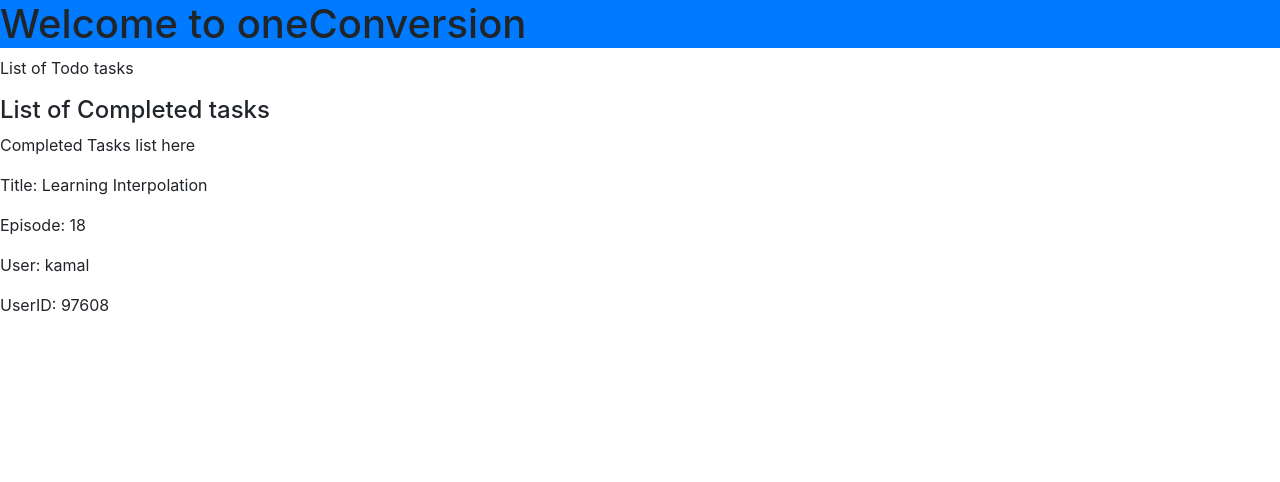
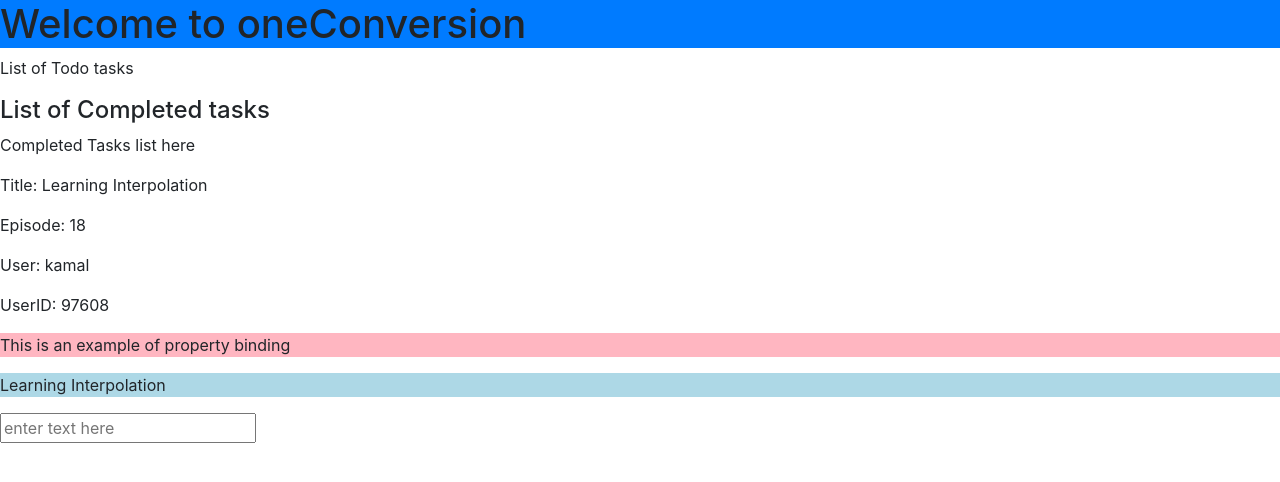
Before and after one commit to Ismail-Opatola/one-conversion-angular-app, an Angular app: page / in a window 1280 px wide. Shown: the top 482 px of the page. Built offline with nearby package versions, Linux system fonts and the light colour scheme.

Commit message:
add note - property binding

```diff
--- a/src/app/app.component.html
+++ b/src/app/app.component.html
@@ -12,4 +12,12 @@
   <p>UserID: {{ user.uid }}</p>
 </div>
 
+<div>
+  <p [ngStyle]="{ 'background-color': colorVal }">This is an example of property binding</p>
+  <p [innerHtml]="subTitle" [ngClass]="colorLightBlue"></p>
+  <div>
+    <input [type]="'text'" [placeholder]="'enter text here'">
+  </div>
+</div>
+
 <router-outlet></router-outlet>
--- a/src/app/app.component.scss
+++ b/src/app/app.component.scss
@@ -0,0 +1,6 @@
+.bg-color-pink--light {
+  background-color: lightpink;
+}
+.bg-color-blue--light {
+  background-color: lightblue;
+}
--- a/src/app/app.component.ts
+++ b/src/app/app.component.ts
@@ -8,7 +8,11 @@
 export class AppComponent {
   title = 'oneConversion';
 
-  subTitle= `Learning Interpolation`;
+  subTitle = `Learning Interpolation`;
   epNum = 18;
   user = {uid: 97608, name: 'kamal'};
+
+  colorVal = 'lightpink';
+  colorLightPink = 'bg-color-pink--light';
+  colorLightBlue = 'bg-color-blue--light';
 }
```
Also changed, not shown: 1 other file (tests, documents, lock files or other folders).
